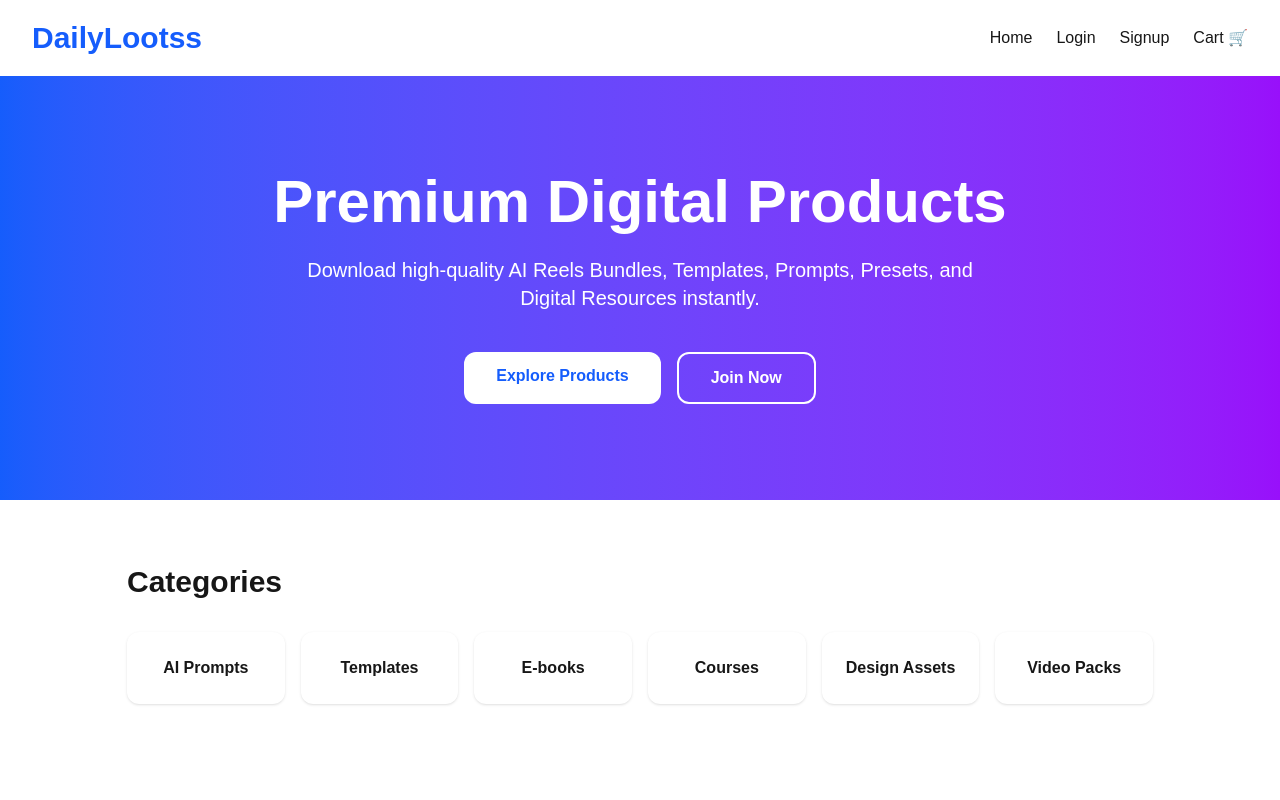
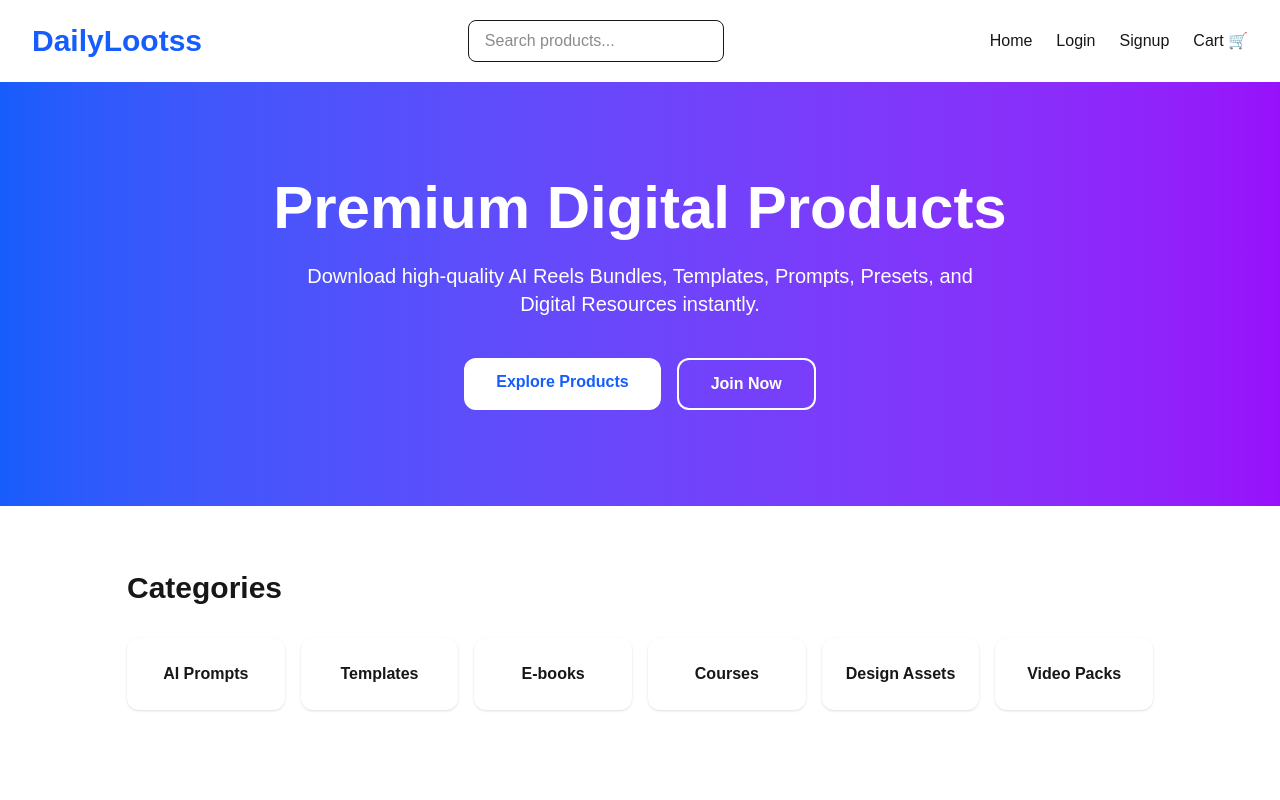
Before and after one commit to naushadpathangaming-cell/dailylootss, a Next.js app: page / in a window 1280 px wide. Shown: the top 800 px of the page. Built offline with nearby package versions, Linux system fonts and the light colour scheme.

Commit message:
Added search bar

```diff
--- a/components/Navbar.tsx
+++ b/components/Navbar.tsx
@@ -6,6 +6,11 @@
       <h1 className="text-3xl font-bold text-blue-600">
         DailyLootss
       </h1>
+      <input
+  type="text"
+  placeholder="Search products..."
+  className="px-4 py-2 border rounded-lg w-64 focus:outline-none focus:ring-2 focus:ring-blue-500"
+/>
 
       <div className="flex gap-6">
         <Link href="/">Home</Link>
```
